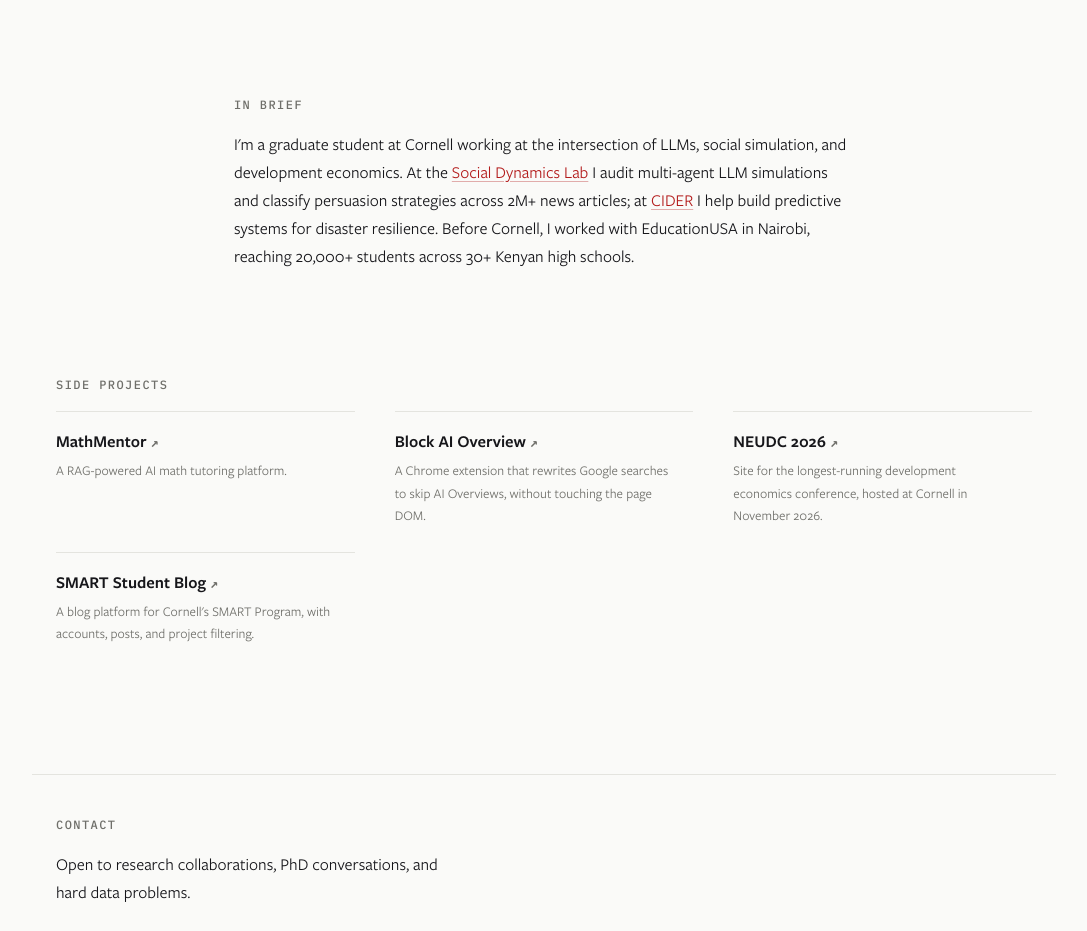
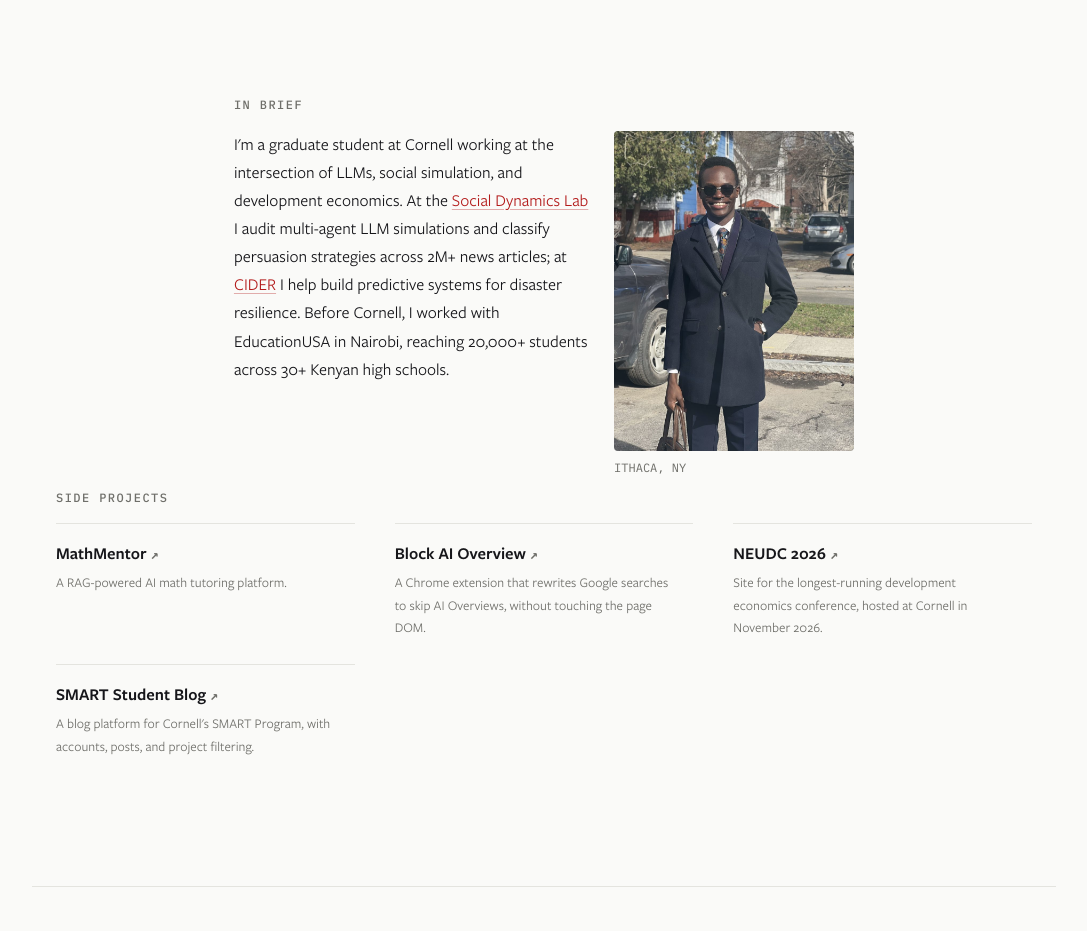
Before and after one commit to okalmanwa/PersonalWebsite, an Astro site: page / in a window 1280 px wide. Shown: the part 1720-2651 px from the top of the page, without its empty margins (96-1183 px from the left). Built offline with nearby package versions, Linux system fonts and the light colour scheme; Astro itself is replaced by a stand-in of ours.

Commit message:
Show portrait on homepage bio, compress image

```diff
--- a/src/pages/index.astro
+++ b/src/pages/index.astro
@@ -42,6 +42,16 @@ const research = (await getCollection('research'))
 
   <section class="section col reveal" aria-labelledby="bio">
     <span class="eyebrow" id="bio">In brief</span>
+    <figure class="portrait">
+      <img
+        src="/portrait.jpg"
+        alt="Carey Manwa in a navy coat and patterned tie, smiling on a sunlit street"
+        width="900"
+        height="1200"
+        loading="lazy"
+      />
+      <figcaption>ITHACA, NY</figcaption>
+    </figure>
     <p>
       I'm a graduate student at Cornell working at the intersection of LLMs,
       social simulation, and development economics. At the
```
Also changed, not shown: public/portrait.jpg (added).
